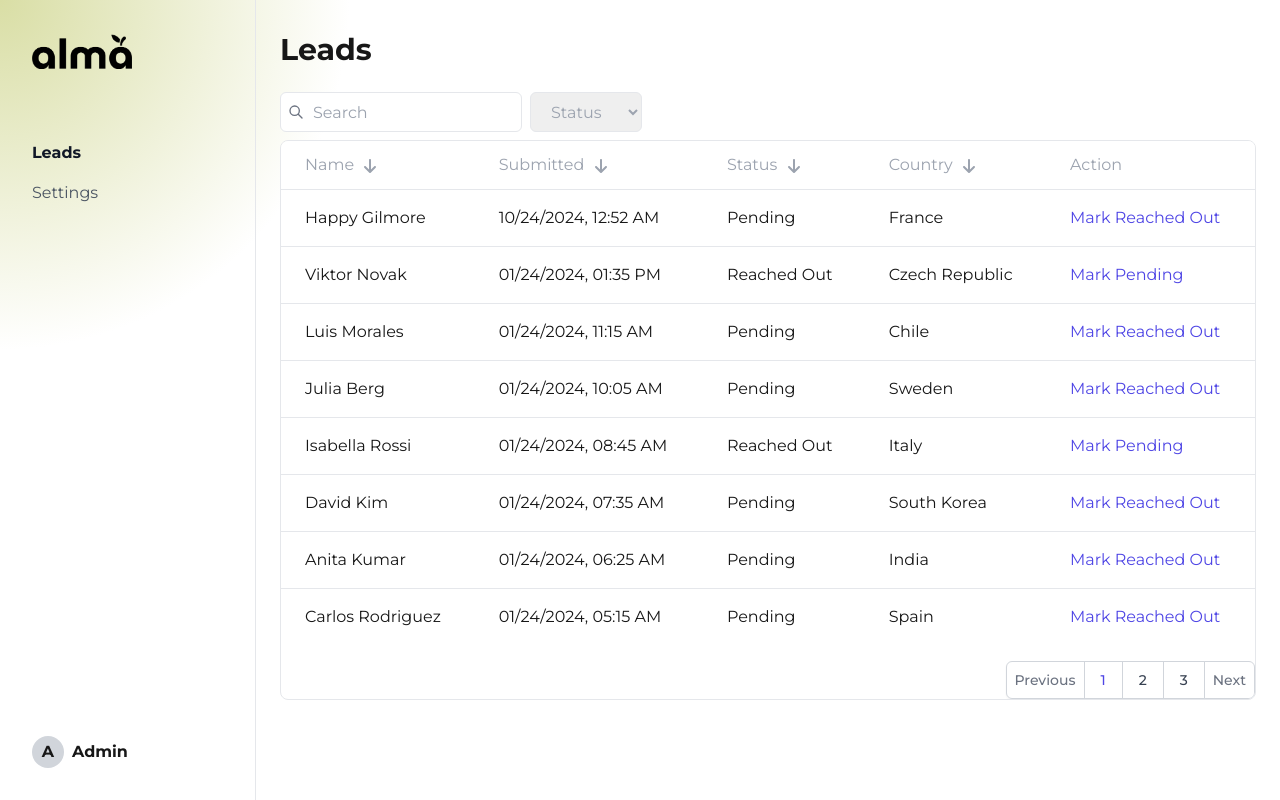
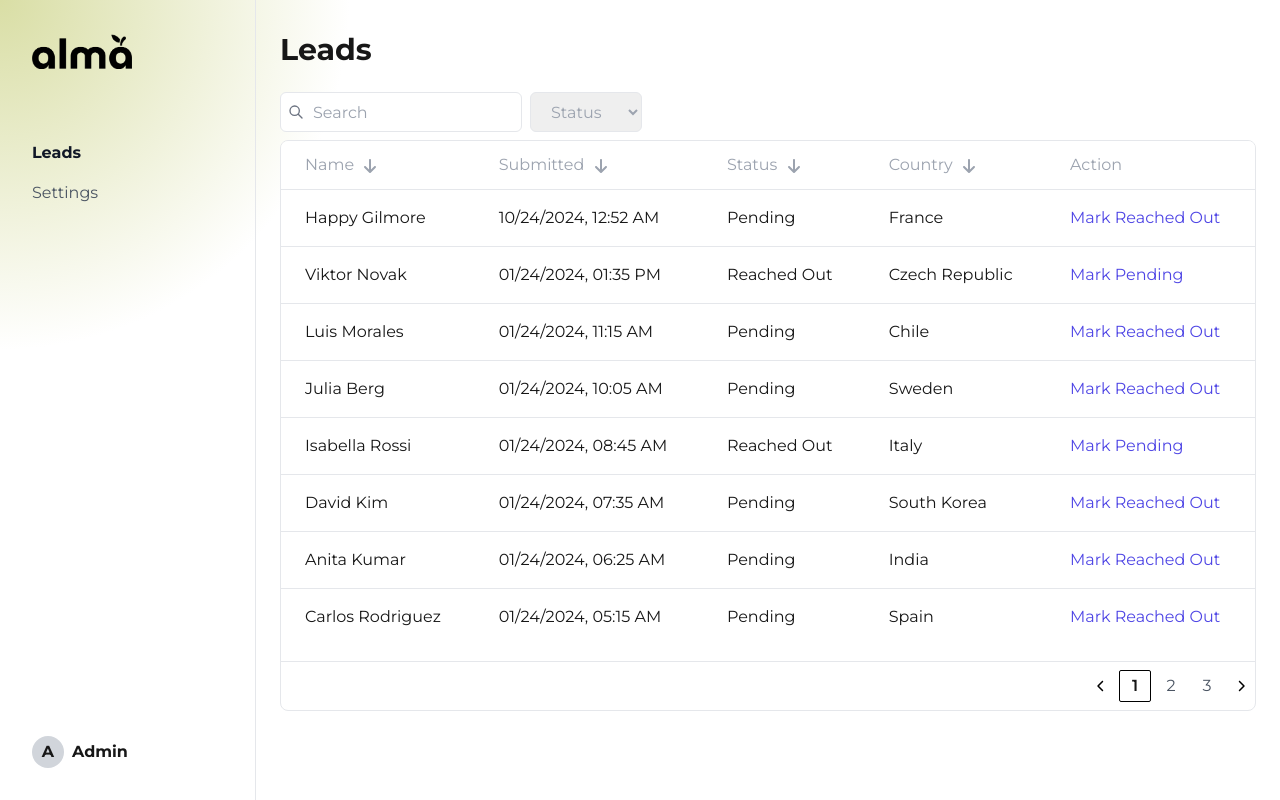
Before and after one commit to null-hax/alma-lead-demo, a Next.js app: page /admin/leads in a window 1280 px wide. Built offline with nearby package versions, Linux system fonts and the light colour scheme; no server answers; sample sign-in values are in the browser's storage.

Commit message:
update pagination styling

```diff
--- a/src/components/LeadsTable.tsx
+++ b/src/components/LeadsTable.tsx
@@ -102,21 +102,28 @@ export default function LeadsTable({
           ))}
         </tbody>
       </table>
-      <div className="mt-4 flex justify-end">
-        <nav className="relative z-0 inline-flex rounded-md shadow-sm -space-x-px" aria-label="Pagination">
+      <div className="mt-4 flex justify-end gap-1 border-t border-gray-200 py-2">
         <button
           onClick={() => onPageChange(currentPage - 1)}
           disabled={currentPage === 1}
-            className="relative inline-flex items-center px-2 py-2 rounded-l-md border border-gray-300 bg-white text-sm font-medium text-gray-500 hover:bg-gray-50"
+          className={`px-2 py-1 ${
+            currentPage === 1
+              ? 'text-gray-300 cursor-not-allowed'
+              : 'text-gray-600 hover:text-gray-900'
+          }`}
         >
-            Previous
+          <svg xmlns="http://www.w3.org/2000/svg" viewBox="0 0 320 512" className="w-3 h-3">
+            <path d="M9.4 233.4c-12.5 12.5-12.5 32.8 0 45.3l192 192c12.5 12.5 32.8 12.5 45.3 0s12.5-32.8 0-45.3L77.3 256 246.6 86.6c12.5-12.5 12.5-32.8 0-45.3s-32.8-12.5-45.3 0l-192 192z"/>
+          </svg>
         </button>
         {Array.from({ length: totalPages }, (_, i) => i + 1).map((page) => (
           <button
             key={page}
             onClick={() => onPageChange(page)}
-              className={`relative inline-flex items-center px-4 py-2 border border-gray-300 bg-white text-sm font-medium ${
-                currentPage === page ? 'text-indigo-600 bg-indigo-50' : 'text-gray-700 hover:bg-gray-50'
+            className={`w-8 h-8 flex items-center justify-center rounded-sm ${
+              currentPage === page
+                ? 'border border-black font-semibold bg-white'
+                : 'text-gray-600 hover:text-gray-900'
             }`}
           >
             {page}
@@ -125,11 +132,16 @@ export default function LeadsTable({
         <button
           onClick={() => onPageChange(currentPage + 1)}
           disabled={currentPage === totalPages}
-            className="relative inline-flex items-center px-2 py-2 rounded-r-md border border-gray-300 bg-white text-sm font-medium text-gray-500 hover:bg-gray-50"
+          className={`px-2 py-1 ${
+            currentPage === totalPages
+              ? 'text-gray-300 cursor-not-allowed'
+              : 'text-gray-600 hover:text-gray-900'
+          }`}
         >
-            Next
+          <svg xmlns="http://www.w3.org/2000/svg" viewBox="0 0 320 512" className="w-3 h-3">
+            <path d="M310.6 233.4c12.5 12.5 12.5 32.8 0 45.3l-192 192c-12.5 12.5-32.8 12.5-45.3 0s-12.5-32.8 0-45.3L242.7 256 73.4 86.6c-12.5-12.5-12.5-32.8 0-45.3s32.8-12.5 45.3 0l192 192z"/>
+          </svg>
         </button>
-        </nav>
       </div>
     </div>
   );
```
Lines whose indentation alone changed are shown as unchanged.
